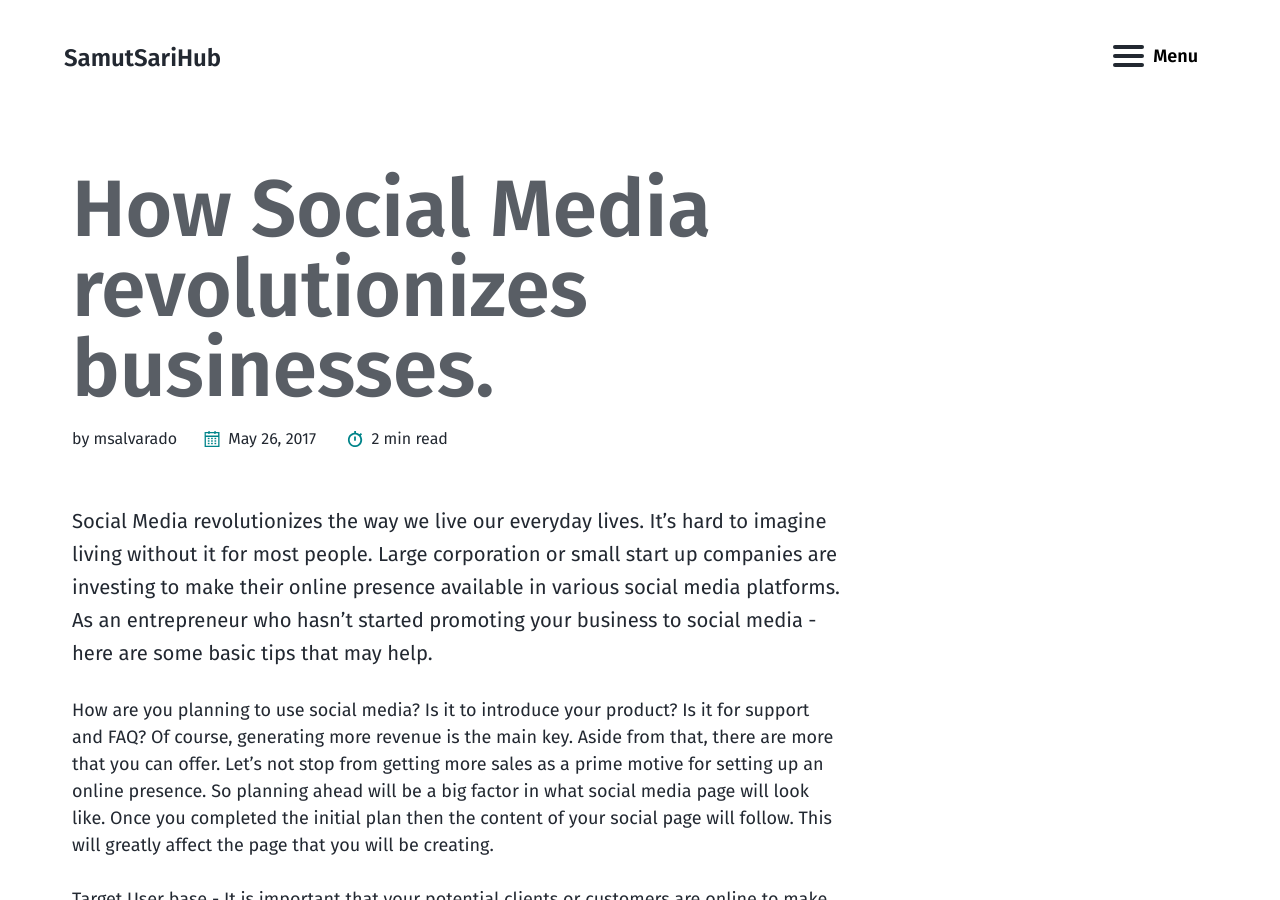
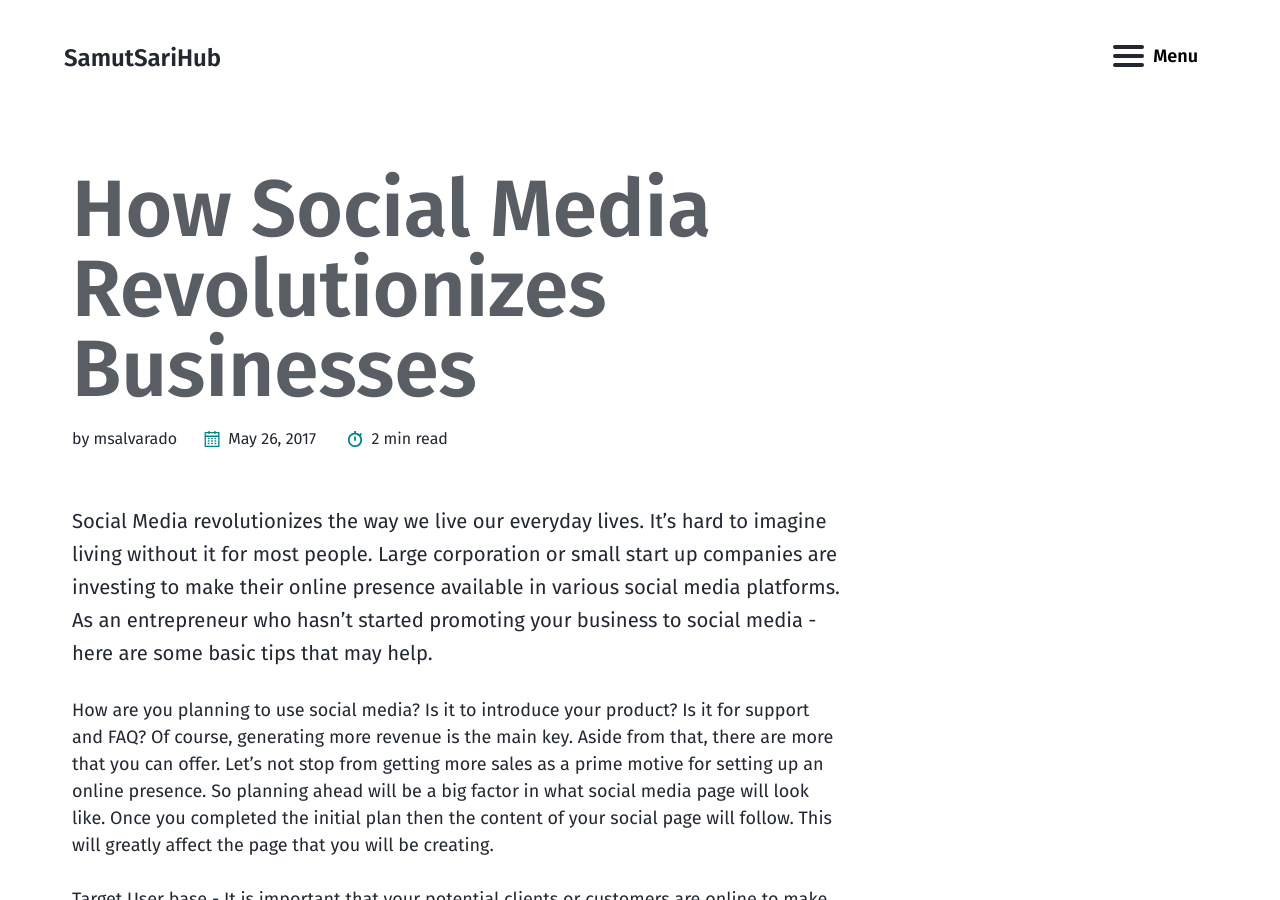
Before and after one commit to oscariotes/samutsari2, a Jekyll site: the page built from _posts/2017-05-26-How Social Media revolutionizes businesses.md, in a window 1280 px wide and 900 px high. Built offline with Jekyll 4.4.1, drawn with Linux system fonts in a browser that asks for light colours.

```diff
--- a/_posts/2017-05-26-How Social Media revolutionizes businesses.md
+++ b/_posts/2017-05-26-How Social Media revolutionizes businesses.md
@@ -1,5 +1,5 @@
 ---
-title: "How Social Media revolutionizes businesses."
+title: "How Social Media Revolutionizes Businesses"
 excerpt: "Social Media revolutionizes the way we live our everyday lives. It's hard to imagine living without it for most people. Large corporation or small start up companies are investing to make their online presence available in various social media platforms. As an entrepreneur who hasn't started promoting your business to social media - here are some basic tips that may help."
 ---
 
```
